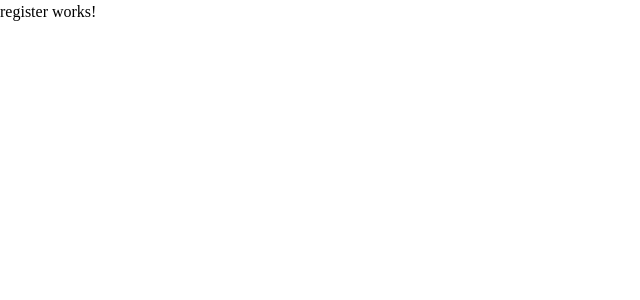
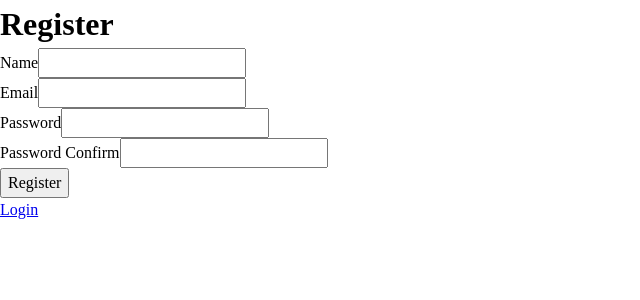
Before and after one commit to mtbossa/bet-trade-calculator-angular, an Angular app: page /register in a window 1280 px wide. Shown: the top 300 px of the page, without its empty margins (0-640 px from the left). Built offline with nearby package versions, Linux system fonts and the light colour scheme.

Commit message:
Update register component.

```diff
--- a/src/app/modules/auth/pages/register/register.component.html
+++ b/src/app/modules/auth/pages/register/register.component.html
@@ -1 +1,21 @@
-<p>register works!</p>
+<h1>Register</h1>
+<form [formGroup]="form" (ngSubmit)="onSubmit()">
+  <div>
+    <label for="name">Name</label>
+    <input type="text" formControlName="name" />
+  </div>
+  <div>
+    <label for="email">Email</label>
+    <input type="email" formControlName="email" />
+  </div>
+  <div>
+    <label for="password">Password</label>
+    <input type="password" formControlName="password" />
+  </div>
+  <div>
+    <label for="password_confirm">Password Confirm</label>
+    <input type="password" formControlName="password_confirm" />
+  </div>
+  <button>Register</button>
+</form>
+<a routerLink="/login">Login</a>
--- a/src/app/modules/auth/pages/register/register.component.ts
+++ b/src/app/modules/auth/pages/register/register.component.ts
@@ -1,15 +1,27 @@
+import { HttpClient } from '@angular/common/http';
 import { Component, OnInit } from '@angular/core';
+import { FormBuilder, FormGroup } from '@angular/forms';
 
 @Component({
   selector: 'app-register',
   templateUrl: './register.component.html',
-  styleUrls: ['./register.component.scss']
+  styleUrls: ['./register.component.scss'],
 })
 export class RegisterComponent implements OnInit {
+  form!: FormGroup;
 
-  constructor() { }
+  constructor(private formBuilder: FormBuilder, private http: HttpClient) {}
 
   ngOnInit(): void {
+    this.form = this.formBuilder.group({
+      name: [null],
+      email: [null],
+      password: [null],
+      password_confirm: [null],
+    });
   }
 
+  onSubmit() {
+    console.log(this.form.value);
+  }
 }
```
